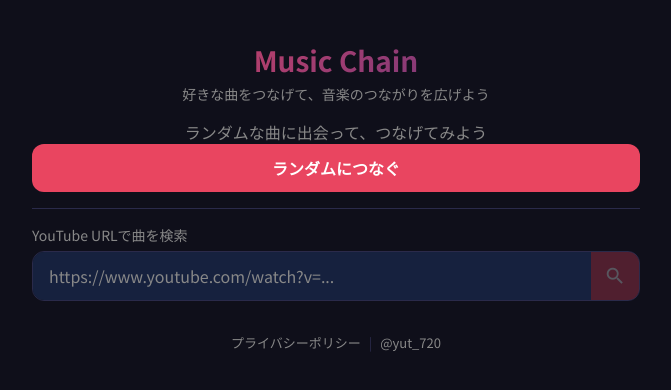
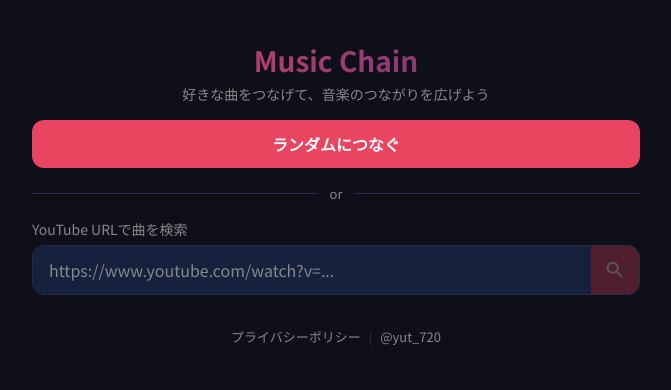
Before and after one commit to yu-kod/music-chain, a React (Vite) app in the folder frontend/: page / in a window 1280 px wide. Shown: the top 390 px of the page, without its empty margins (304-975 px from the left). Built offline with nearby package versions, Linux system fonts and the light colour scheme.

Commit message:
feat: simplify home page with random button and or divider

```diff
--- a/frontend/src/pages/HomePage.tsx
+++ b/frontend/src/pages/HomePage.tsx
@@ -59,10 +59,6 @@ export default function HomePage() {
 
   return (
     <>
-      <div className="text-center">
-        <p className="text-muted mb-12">
-          ランダムな曲に出会って、つなげてみよう
-        </p>
       <button
         className="btn"
         onClick={handleRandom}
@@ -70,9 +66,12 @@ export default function HomePage() {
       >
         {loading ? "読み込み中..." : "ランダムにつなぐ"}
       </button>
+
+      <div className="home-or">
+        <hr className="home-or-line" />
+        <span className="home-or-text">or</span>
+        <hr className="home-or-line" />
       </div>
-
-      <hr className="divider" />
 
       <form onSubmit={handleSearch}>
         <label className="label">YouTube URLで曲を検索</label>
--- a/frontend/src/styles/global.css
+++ b/frontend/src/styles/global.css
@@ -322,6 +322,25 @@ a:hover {
   color: var(--primary);
 }
 
+.home-or {
+  display: flex;
+  align-items: center;
+  gap: 12px;
+  margin: 16px 0;
+}
+
+.home-or-line {
+  flex: 1;
+  border: none;
+  border-top: 1px solid var(--border);
+  margin: 0;
+}
+
+.home-or-text {
+  font-size: 13px;
+  color: var(--text-muted);
+}
+
 .footer {
   text-align: center;
   padding: 32px 0 16px;
```
Lines whose indentation alone changed are shown as unchanged.
